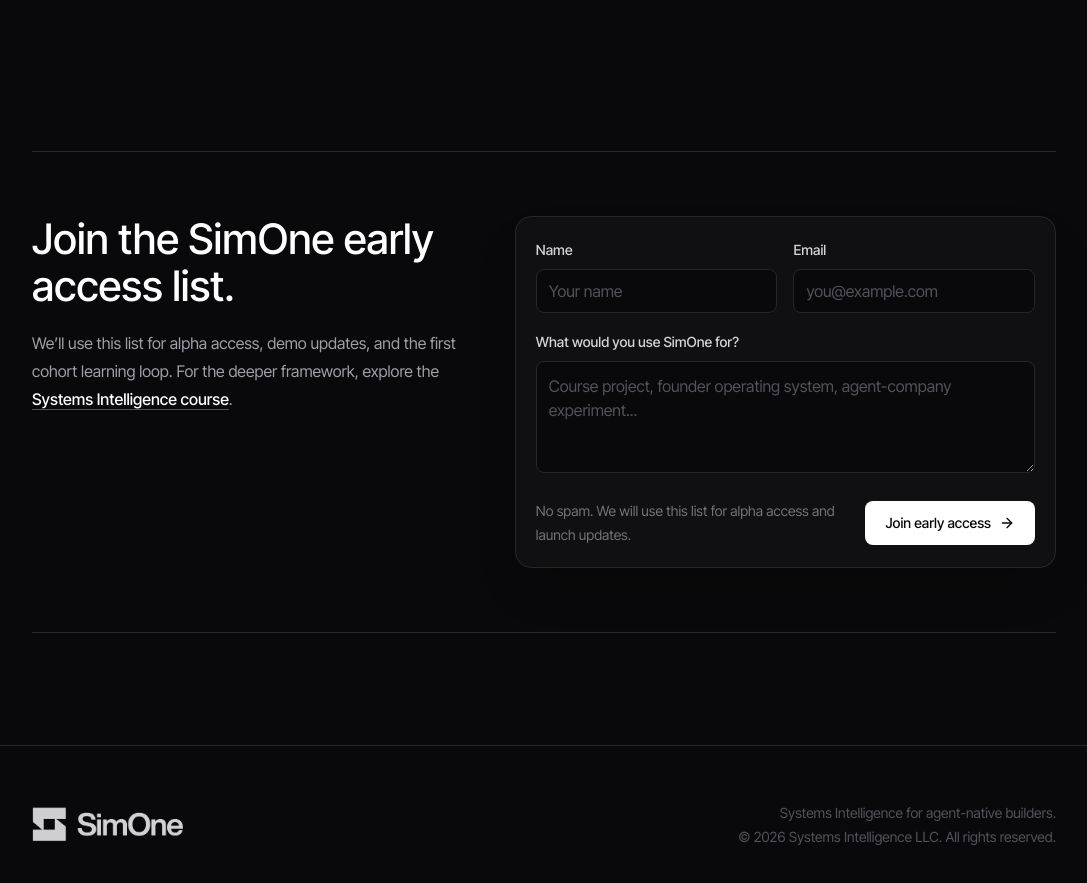
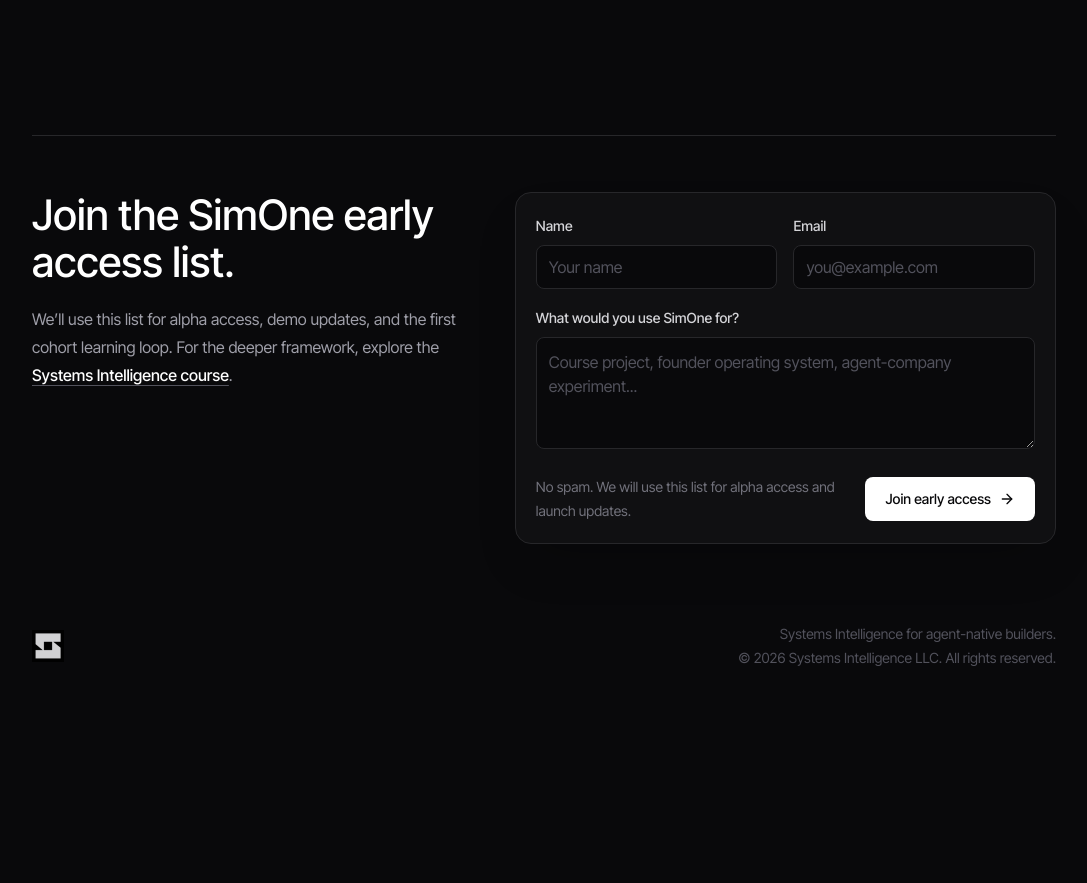
Before and after one commit to Sistemist/SimOne, a Next.js app: page / in a window 1280 px wide. Shown: the part 4660-5543 px from the top of the page, without its empty margins (96-1183 px from the left). After the commit the page ends 5376 px from the top, so only its background shows below. Built offline with nearby package versions, Linux system fonts and the light colour scheme; no server answers.

Commit message:
Tighten SimOne landing footer

```diff
--- a/src/components/simone-landing.tsx
+++ b/src/components/simone-landing.tsx
@@ -239,7 +239,7 @@
               alt="SimOne"
               width={864}
               height={322}
-              className="h-auto w-[148px] sm:w-[164px]"
+              className="h-auto w-[124px] sm:w-[136px]"
               style={{ height: "auto" }}
               priority
             />
@@ -759,8 +759,8 @@
 
 function SignupSection() {
   return (
-    <section id="signup" className="relative z-20 bg-[#09090b] px-6 py-28">
-      <div className="mx-auto grid max-w-5xl items-start gap-10 border-y border-zinc-800 py-16 lg:grid-cols-[0.9fr_1.1fr]">
+    <section id="signup" className="relative z-20 bg-[#09090b] px-6 pb-16 pt-24">
+      <div className="mx-auto grid max-w-5xl items-start gap-10 border-t border-zinc-800 pt-14 lg:grid-cols-[0.9fr_1.1fr]">
         <div>
           <h2 className="text-3xl font-medium text-white md:text-4xl lg:text-[42px]">
             Join the SimOne early access list.
@@ -787,15 +787,14 @@
 
 function Footer() {
   return (
-    <footer className="border-t border-zinc-800 bg-[#09090b] px-6 py-12">
+    <footer className="bg-[#09090b] px-6 pb-12 pt-4">
       <div className="mx-auto flex max-w-5xl flex-col gap-5 text-sm text-zinc-600 sm:flex-row sm:items-center sm:justify-between">
         <Image
-          src="/simone-logo.png"
+          src="/favicon.png"
           alt="SimOne"
-          width={864}
-          height={322}
-          className="h-auto w-[132px] opacity-85 sm:w-[164px]"
-          style={{ height: "auto" }}
+          width={1000}
+          height={1000}
+          className="h-8 w-8 opacity-85"
         />
         <div className="space-y-1 sm:text-right">
           <p>Systems Intelligence for agent-native builders.</p>
```
